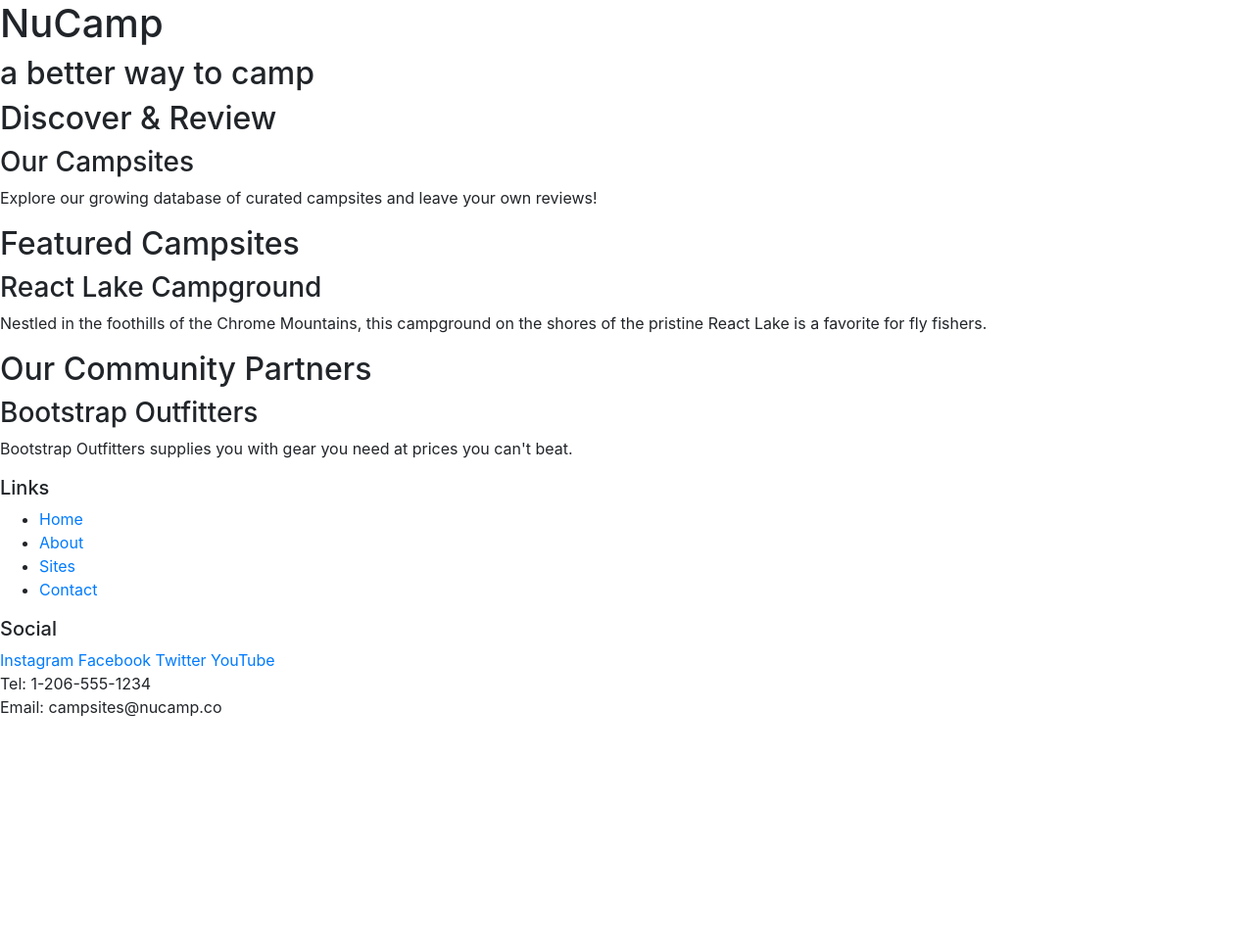
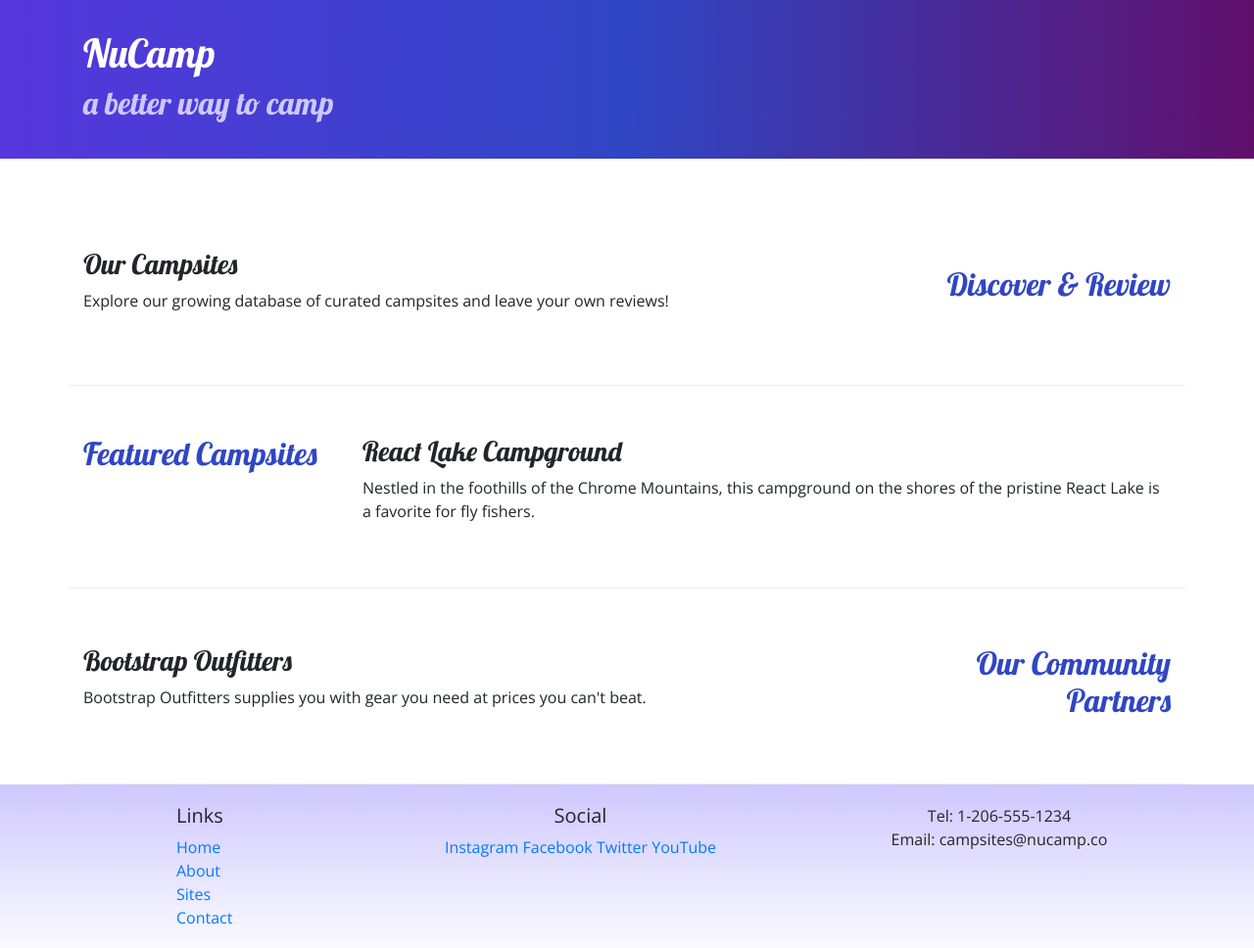
Before and after one commit to GRISONRF/NuCamp-bootstrap, a website: page index.html in a window 1280 px wide. Shown: the whole page at 98% size. Before the commit the page ends 800 px from the top, so only its background shows below. Drawn offline with nearby package versions, Linux system fonts and the light colour scheme.

Commit message:
Style.css and some initial changes

```diff
--- /dev/null
+++ b/css/styles.css
@@ -0,0 +1,32 @@
+body {
+    font-family: "Open Sans", sans-serif;
+}
+
+h1, h2, h3 {
+    font-family: "Lobster", cursive;
+}
+
+h2 {
+    color: #3046C5;
+}
+
+header h2 {
+    color: #CEC8FF;
+}
+
+footer {
+    background-image: linear-gradient(#CEC8FF, white);
+    padding: 20px 0;
+}
+
+.jumbotron {
+    padding: 30px;
+    background-image: linear-gradient(to right, #5637DD, #3046C5, #60106B);
+    color: white;
+}
+
+.row-content {
+    padding: 50px 0;
+    border-bottom: 1px ridge;
+    min-height: 200px;
+}
--- a/index.html
+++ b/index.html
@@ -9,56 +9,83 @@
         <!-- Bootstrap CSS -->
         <link rel="stylesheet" href="node_modules/bootstrap/dist/css/bootstrap.min.css" />
 
+        <!-- Additional CSS must be placed after Bootstrap CSS -->
+        <link rel="stylesheet" href="https://fonts.googleapis.com/css?family=Lobster|Open+Sans" />
+        <link rel="stylesheet" href="css/styles.css" />
         <title>NuCamp: A Better Way To Camp</title>
     </head>
 
 <body>
 
-    <header>
-        <div>
+    <header class="jumbotron jumbotron-fluid">
+        <div class="container">
+            <div class="row">
+                <div class="col">
                     <h1>NuCamp</h1>
                     <h2>a better way to camp</h2>
                 </div>
+            </div>
+        </div>
     </header>
 
-    <div>
-        <h2>Discover & Review</h2>
+    <div class="container">
+        <div class="row row-content align-items-center">
+            <div class="col-sm-4 order-sm-last col-md-3">
+                <h2 class="text-sm-right">Discover & Review</h2>
+            </div>
+            <div class="col">
                 <h3>Our Campsites</h3>
                 <p>Explore our growing database of curated campsites and leave your own reviews!</p>
             </div>
+        </div>
 
-    <div>
+        <div class="row row-content align-content-center">
+            <div class="col-sm-4 col-md-3">
                 <h2>Featured Campsites</h2>
+            </div>
+            <div class="col">
                 <h3>React Lake Campground</h3>
                 <p>Nestled in the foothills of the Chrome Mountains, this campground on the shores of the pristine React Lake is a favorite for fly fishers.</p>
             </div>
+        </div>
 
-    <div>
-        <h2>Our Community Partners</h2>
+        <div class="row row-content align-content-center">
+            <div class="col-sm-4 order-sm-last col-md-3">
+                <h2 class="text-sm-right">Our Community Partners</h2>
+            </div>
+            <div class="col">
                 <h3>Bootstrap Outfitters</h3>
                 <p>Bootstrap Outfitters supplies you with gear you need at prices you can't beat.</p>
             </div>
+        </div>
+    </div>
 
     <footer>
-        <div>
+        <div class="container">
+            <div class="row">
+                <div class="col-4 col-sm-2 offset-1">
                     <h5>Links</h5>
-            <ul>
+                    <ul class="list-unstyled">
                         <li><a href="#">Home</a></li>
                         <li><a href="#">About</a></li>
                         <li><a href="#">Sites</a></li>
                         <li><a href="#">Contact</a></li>
                     </ul>
                 </div>
-        <div>
+
+                <div class="col-6 col-sm-5 text-center">
                     <h5>Social</h5>
                     <a href="http://instagram.com/">Instagram</a>
                     <a href="http://facebook.com/">Facebook</a>
                     <a href="http://twitter.com/">Twitter</a>
                     <a href="http://youtube.com/">YouTube</a>
                 </div>
-        <div>
+
+                <div class="col-sm-4 text-center">
                     Tel: 1-206-555-1234<br />
                     Email: campsites@nucamp.co
+                </div>
+            </div>
         </div>
     </footer>
 
```
Lines whose indentation alone changed are shown as unchanged.
